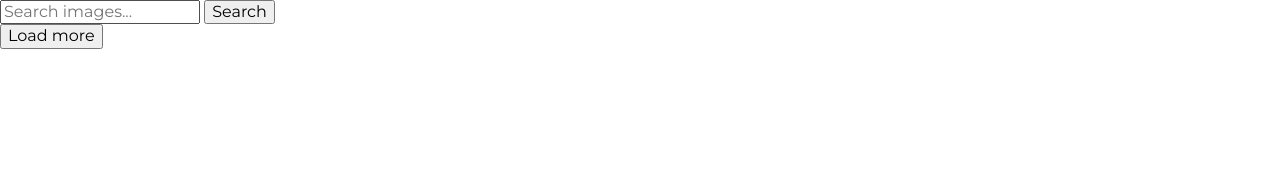
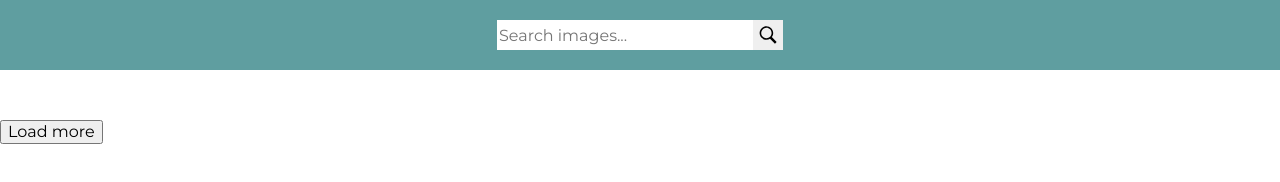
Before and after one commit to mikhail2574/goit-js-hw-11, a website built with Parcel: page src/index.html in a window 1280 px wide. Built offline with nearby package versions, Linux system fonts and the light colour scheme.

Commit message:
final deploy

```diff
--- a/src/fetch-images.js
+++ b/src/fetch-images.js
@@ -5,6 +5,10 @@ const BASE_URL = 'https://pixabay.com/api/';
 let page = 1;
 
 export async function getImages(text) {
+  if (!text || text == ' ') {
+    alert("Don't do it!");
+    return;
+  }
   const params = new URLSearchParams({
     q: text,
     key: '38966446-c32fc19d0a971996be7b08c24',
@@ -18,6 +22,7 @@ export async function getImages(text) {
 }
 export async function getImagesNext(text) {
   page += 1;
+
   const params = new URLSearchParams({
     q: text,
     key: '38966446-c32fc19d0a971996be7b08c24',
--- a/src/index.html
+++ b/src/index.html
@@ -10,14 +10,23 @@
   </head>
   <body>
     <form class="search-form" id="search-form">
+      <div class="search-header">
         <input
+          class="img-input"
           type="text"
           name="searchQuery"
           autocomplete="off"
           placeholder="Search images..."
         />
-      <button type="submit">Search</button>
-
+        <button class="img-btn" type="submit">
+          <img
+            src="./images/icons8-search.svg"
+            alt="search"
+            width="20"
+            height="20"
+          />
+        </button>
+      </div>
       <div class="gallery">
         <!-- ##Image cards## -->
       </div>
--- a/src/styles.css
+++ b/src/styles.css
@@ -49,3 +49,30 @@ button.invisible {
 .info-item b {
   font-size: 12px;
 }
+
+.search-header {
+  display: flex;
+  flex-direction: row;
+  justify-content: center;
+  align-items: center;
+  padding: 20px 0;
+  margin-bottom: 50px;
+  background-color: cadetblue;
+}
+
+.img-input {
+  height: 30px;
+  position: relative;
+  width: 20%;
+  border: none;
+}
+
+.img-btn {
+  height: 30px;
+  width: 30px;
+  border: none;
+  cursor: pointer;
+  display: flex;
+  justify-content: center;
+  align-items: center;
+}
```
Also changed, not shown: src/images/icons8-search.svg (added). Lines whose indentation alone changed are shown as unchanged.
